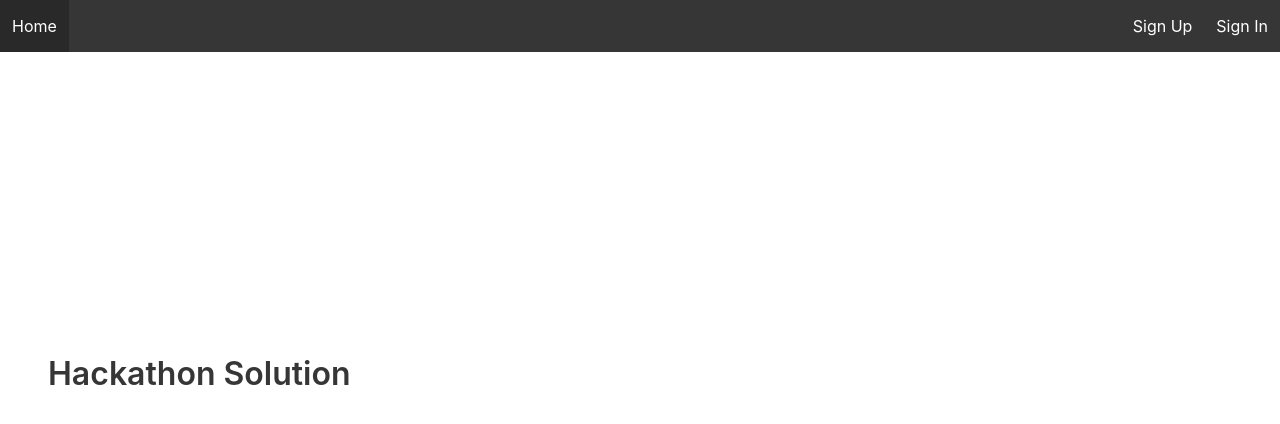
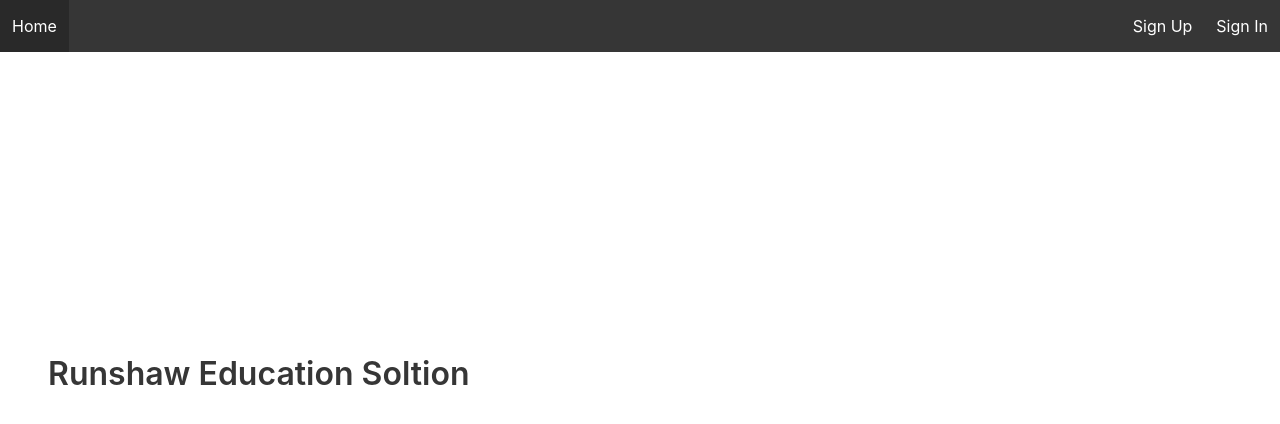
Before and after one commit to reaper1104/hackathon, a website: page public/index.html in a window 1280 px wide. Drawn offline with nearby package versions, Linux system fonts and the light colour scheme.

Commit message:
Update index.html

```diff
--- a/public/index.html
+++ b/public/index.html
@@ -54,7 +54,7 @@
 
     <section class="hero is-fullheight-with-navbar">
       <div class="hero-body">
-        <h1 class="title">Hackathon Solution</h1>
+        <h1 class="title">Runshaw Education Soltion</h1>
       </div>
     </section>
   </body>
```
